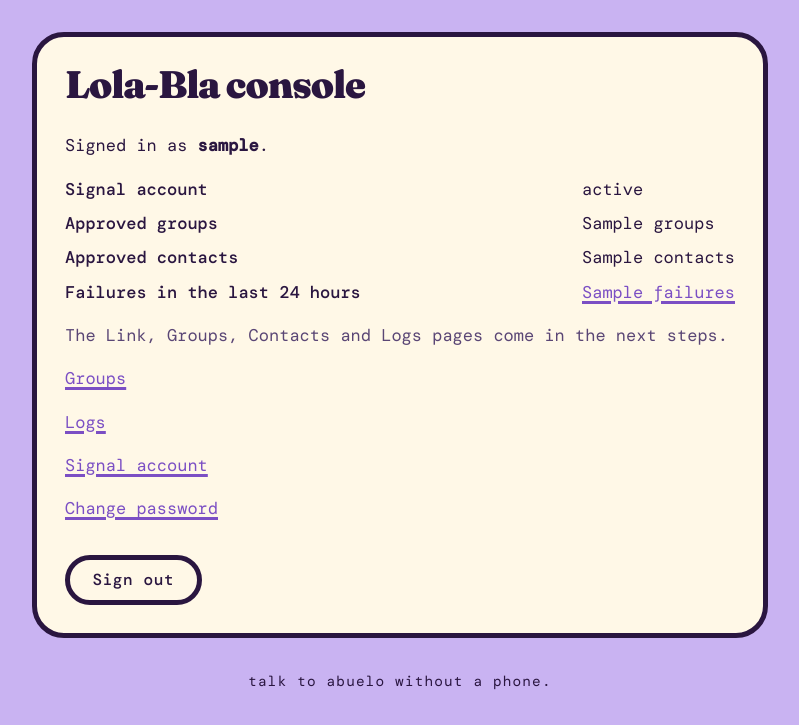
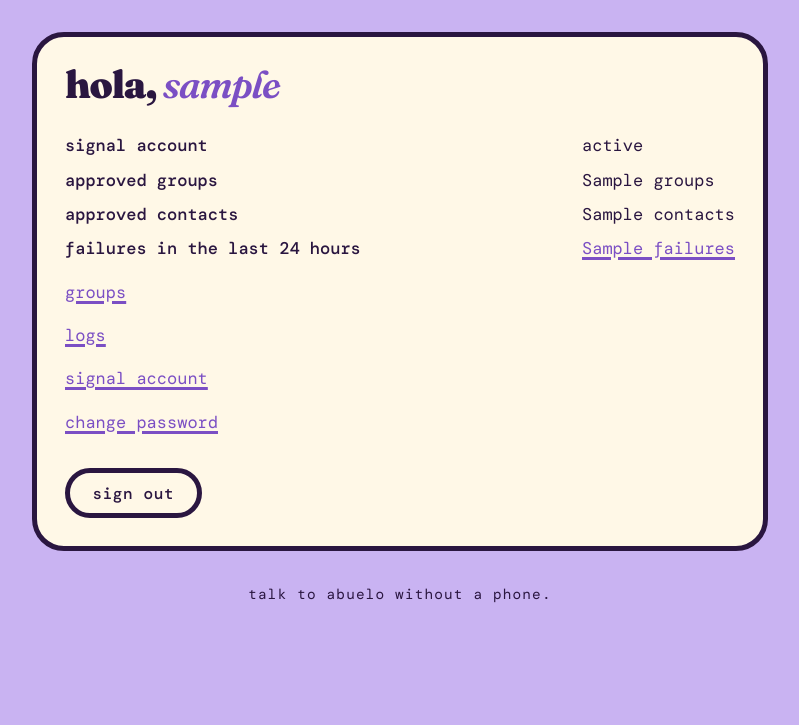
Before and after one commit to betiana688/lola-bla, a Python web app: template console/lola_console/templates/home.html in a window 1280 px wide. Shown: the part 75-800 px from the top of the page, without its empty margins (240-1039 px from the left). Run offline with Jinja, Linux system fonts and the light colour scheme; the template is opened without the code that fills it: most values are stand-ins (such as "Sample title", 1, 10 or a date in 2020).

Commit message:
Console copy: lower-case, warm wording on sign-in, home and password pages

```diff
--- a/console/lola_console/static/app.js
+++ b/console/lola_console/static/app.js
@@ -5,7 +5,7 @@ document.querySelectorAll("[data-toggle-password]").forEach(function (button) {
   button.addEventListener("click", function () {
     var show = inputs.length > 0 && inputs[0].type === "password";
     inputs.forEach(function (input) { input.type = show ? "text" : "password"; });
-    button.textContent = show ? "Hide" : "Show";
+    button.textContent = show ? "hide" : "show";
     button.setAttribute("aria-pressed", show ? "true" : "false");
   });
 });
--- a/console/lola_console/templates/home.html
+++ b/console/lola_console/templates/home.html
@@ -1,22 +1,20 @@
 {% extends "base.html" %}
 {% block title %}Lola-Bla console{% endblock %}
 {% block body %}
-<h1>Lola-Bla console</h1>
-<p>Signed in as <strong>{{ username }}</strong>.</p>
+<h1>hola, <em>{{ username }}</em></h1>
 {% if notice %}<p class="notice" role="status">{{ notice }}</p>{% endif %}
 <dl>
-  <dt>Signal account</dt><dd>{{ account_status }}</dd>
-  <dt>Approved groups</dt><dd>{{ groups }}</dd>
-  <dt>Approved contacts</dt><dd>{{ contacts }}</dd>
-  <dt>Failures in the last 24 hours</dt><dd><a href="/logs?view=activity&amp;status=failed&amp;period=1d">{{ failures }}</a></dd>
+  <dt>signal account</dt><dd>{{ account_status }}</dd>
+  <dt>approved groups</dt><dd>{{ groups }}</dd>
+  <dt>approved contacts</dt><dd>{{ contacts }}</dd>
+  <dt>failures in the last 24 hours</dt><dd><a href="/logs?view=activity&amp;status=failed&amp;period=1d">{{ failures }}</a></dd>
 </dl>
-<p class="muted">The Link, Groups, Contacts and Logs pages come in the next steps.</p>
-<p><a href="/groups">Groups</a></p>
-<p><a href="/logs">Logs</a></p>
-<p><a href="/signal">Signal account</a></p>
-<p><a href="/password">Change password</a></p>
+<p><a href="/groups">groups</a></p>
+<p><a href="/logs">logs</a></p>
+<p><a href="/signal">signal account</a></p>
+<p><a href="/password">change password</a></p>
 <form method="post" action="/logout">
   <input type="hidden" name="csrf" value="{{ csrf }}">
-  <button type="submit" class="secondary">Sign out</button>
+  <button type="submit" class="secondary">sign out</button>
 </form>
 {% endblock %}
```
Also changed, not shown: console/lola_console/templates/login.html (+6 -5 lines), console/lola_console/templates/password.html (+8 -8 lines).
